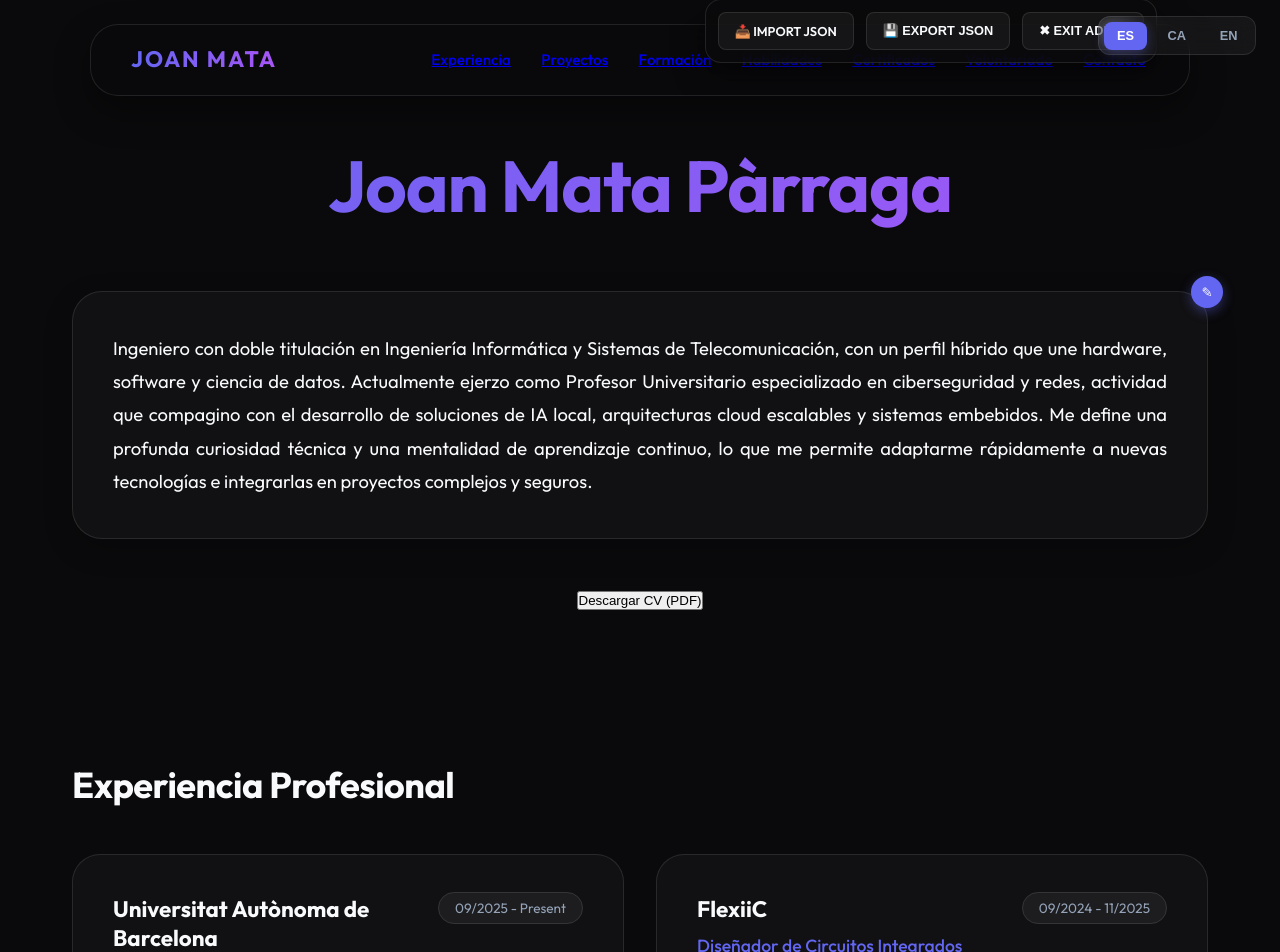
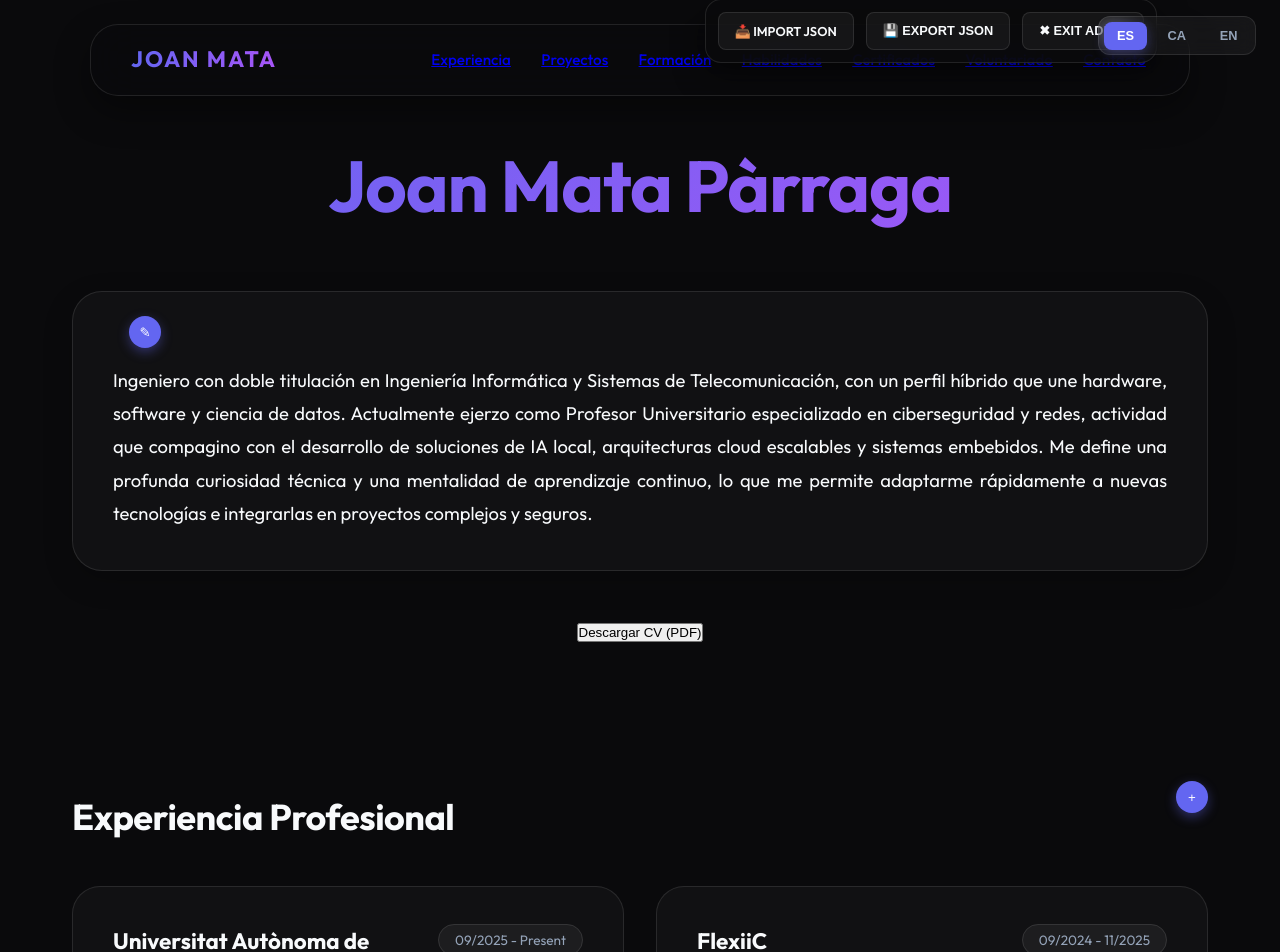
Before and after one commit to joan-mata/joanmata_web, a React (Vite) app: page /#/ in a window 1280 px wide. Shown: the top 952 px of the page. Built offline with nearby package versions, Linux system fonts and the light colour scheme; sample sign-in values are in the browser's storage.

Commit message:
fix: plus button visibility

```diff
--- a/src/components/sections/Certificates.jsx
+++ b/src/components/sections/Certificates.jsx
@@ -5,7 +5,7 @@ const Certificates = ({ title, data, lang, isAdmin, onEdit, onAdd }) => (
   <section className="container">
     <div style={{ display: 'flex', justifyContent: 'space-between', alignItems: 'center' }}>
       <h2 className="section-title">{title}</h2>
-      {isAdmin && <button className="admin-icon" onClick={onAdd} title={`Add ${title}`}>+</button>}
+        {isAdmin && <button className="admin-icon static" onClick={onAdd} title={`Add ${title}`}>+</button>}
     </div>
     <div className="card-grid">
       {data.map((cert, idx) => (
--- a/src/components/sections/Education.jsx
+++ b/src/components/sections/Education.jsx
@@ -5,7 +5,7 @@ const Education = ({ title, data, lang, isAdmin, onEdit, onAdd }) => (
   <section className="container">
     <div style={{ display: 'flex', justifyContent: 'space-between', alignItems: 'center' }}>
       <h2 className="section-title">{title}</h2>
-      {isAdmin && <button className="admin-icon" onClick={onAdd} title={`Add ${title}`}>+</button>}
+        {isAdmin && <button className="admin-icon static" onClick={onAdd} title={`Add ${title}`}>+</button>}
     </div>
     <div className="card-grid">
       {data.map((edu, idx) => (
--- a/src/components/sections/Experience.jsx
+++ b/src/components/sections/Experience.jsx
@@ -6,7 +6,7 @@ const Experience = ({ title, data, lang, isAdmin, onEdit, onAdd }) => {
     <section id="experience">
       <div style={{ display: 'flex', alignItems: 'center', justifyContent: 'space-between' }}>
         <h2 className="section-title">{title}</h2>
-        {isAdmin && <button className="admin-icon" onClick={onAdd}>+</button>}
+        {isAdmin && <button className="admin-icon static" onClick={onAdd}>+</button>}
       </div>
 
       <div className="card-grid">
--- a/src/components/sections/Hero.jsx
+++ b/src/components/sections/Hero.jsx
@@ -22,7 +22,7 @@ const Hero = ({ name, subtitle, profileText, translations, isAdmin, onEdit }) =>
       <p>{subtitle}</p>
 
       <div className="profile-text" style={{ position: 'relative' }}>
-        {isAdmin && <button className="admin-icon" onClick={onEdit} style={{ top: '-1rem', right: '-1rem', opacity: 1 }}>✎</button>}
+        {isAdmin && <button className="admin-icon static" onClick={onEdit} style={{ top: '-1rem', right: '-1rem' }}>✎</button>}
         {profileText}
       </div>
 
--- a/src/components/sections/Projects.jsx
+++ b/src/components/sections/Projects.jsx
@@ -14,7 +14,7 @@ const Projects = ({ title, data, lang, translations, isAdmin, onEdit, onAdd }) =
     <section>
       <div style={{ display: 'flex', justifyContent: 'space-between', alignItems: 'center' }}>
         <h2 className="section-title">{title}</h2>
-        {isAdmin && <button className="admin-icon" onClick={onAdd} title={`Add ${title}`}>+</button>}
+        {isAdmin && <button className="admin-icon static" onClick={onAdd} title={`Add ${title}`}>+</button>}
       </div>
 
       <div className="card-grid">
--- a/src/components/sections/Skills.jsx
+++ b/src/components/sections/Skills.jsx
@@ -8,8 +8,8 @@ const Skills = ({ title, data, isAdmin, onEdit, onAdd }) => {
         <h2 className="section-title">{title}</h2>
         {isAdmin && (
           <div style={{ display: 'flex', gap: '0.5rem' }}>
-            <button className="admin-icon" onClick={onAdd}>+</button>
-            <button className="admin-icon" onClick={onEdit}>✎</button>
+            <button className="admin-icon static" onClick={onAdd}>+</button>
+            <button className="admin-icon static" onClick={onEdit}>✎</button>
           </div>
         )}
       </div>
--- a/src/components/sections/Volunteering.jsx
+++ b/src/components/sections/Volunteering.jsx
@@ -5,7 +5,7 @@ const Volunteering = ({ title, data, lang, isAdmin, onAdd, onEdit }) => (
   <section className="container">
     <div style={{ display: 'flex', justifyContent: 'space-between', alignItems: 'center' }}>
       <h2 className="section-title">{title}</h2>
-      {isAdmin && <button className="admin-icon" onClick={onAdd} title={`Add ${title}`}>+</button>}
+        {isAdmin && <button className="admin-icon static" onClick={onAdd} title={`Add ${title}`}>+</button>}
     </div>
     <div className="card-grid">
       {data.map((vol, idx) => (
--- a/src/index.css
+++ b/src/index.css
@@ -313,10 +313,6 @@ nav ul li.active::after {
   height: 32px;
   border-radius: 50%;
   cursor: pointer;
-  position: absolute;
-  top: 1rem;
-  right: 1rem;
-  opacity: 0;
   transition: var(--transition);
   display: flex;
   align-items: center;
@@ -325,7 +321,23 @@ nav ul li.active::after {
   box-shadow: 0 4px 12px rgba(99, 102, 241, 0.4);
 }
 
+/* Card-specific admin icons (hide by default) */
+.card .admin-icon {
+  position: absolute;
+  top: 1rem;
+  right: 1rem;
+  opacity: 0;
+}
+
 .card:hover .admin-icon {
+  opacity: 1;
+}
+
+/* Header-specific admin icons (always visible) */
+.admin-icon.static {
+  position: relative;
+  top: 0;
+  right: 0;
   opacity: 1;
 }
 
```
